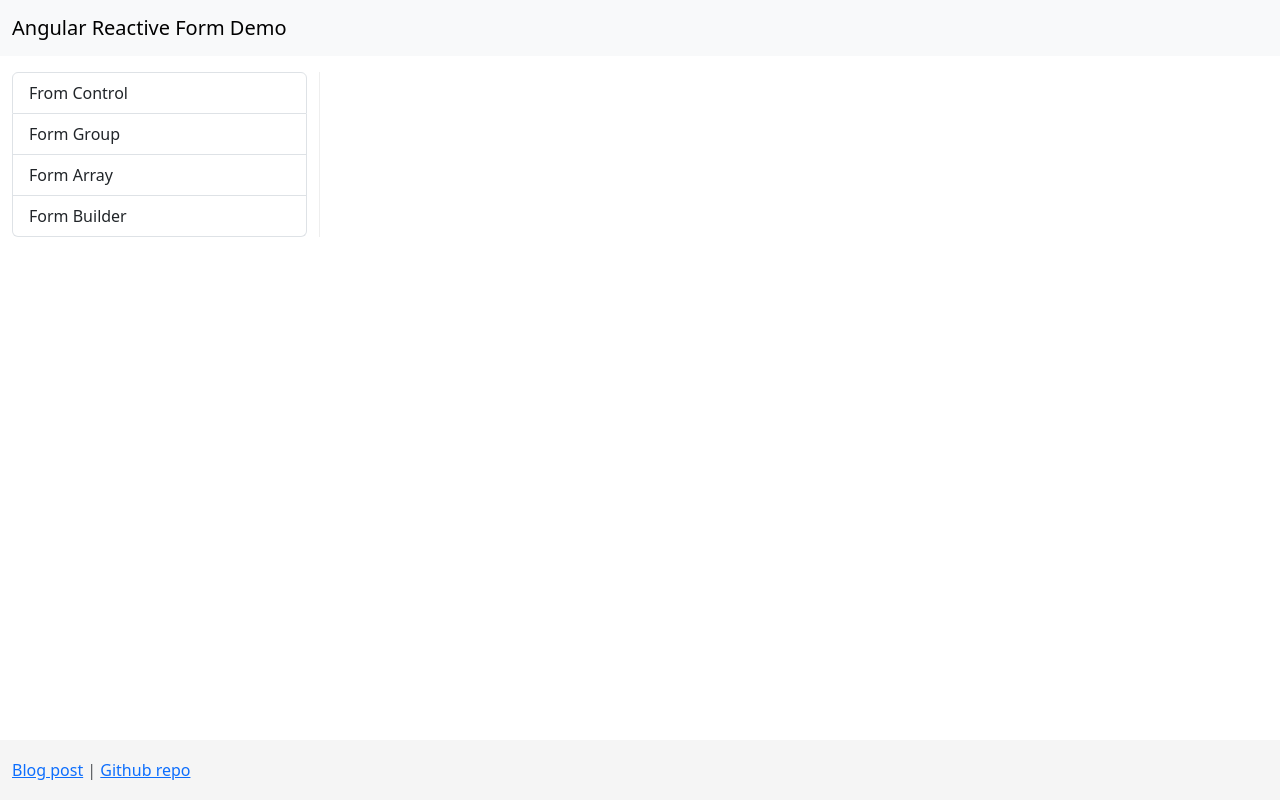
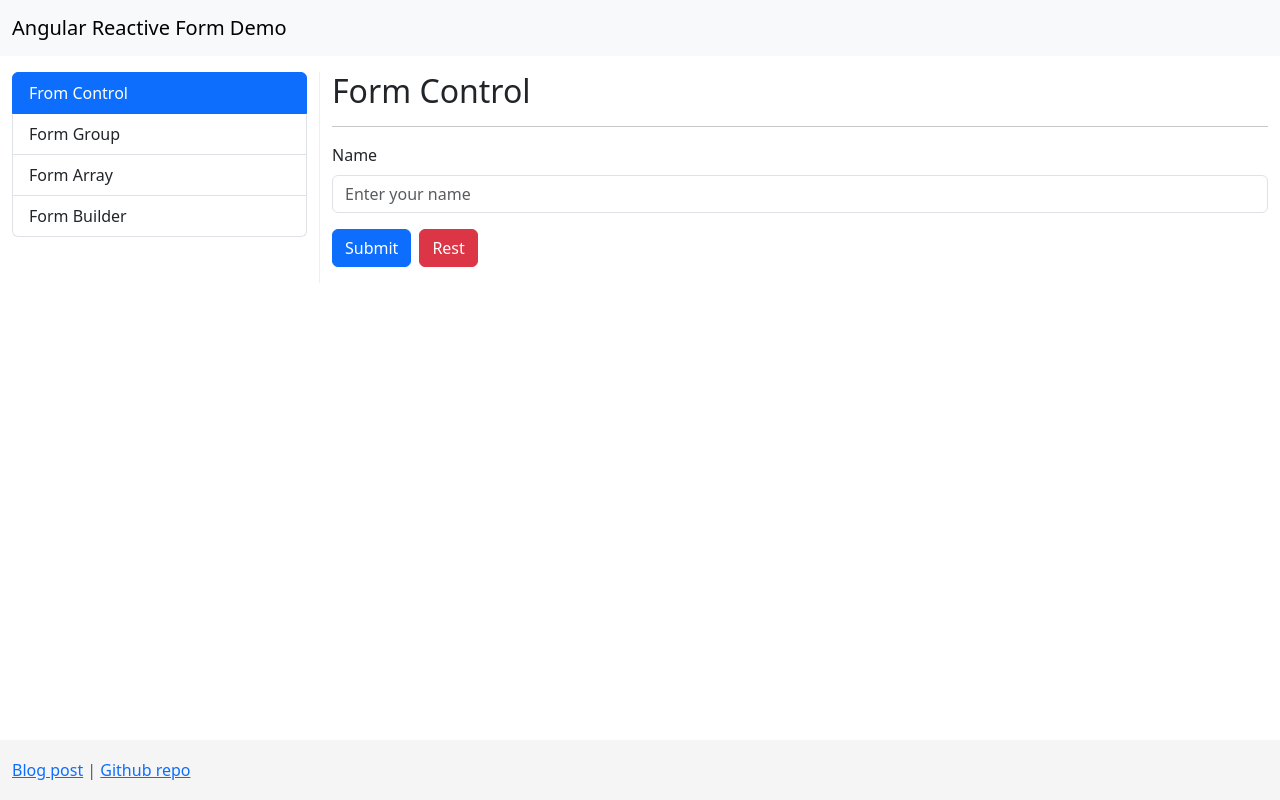
Before and after one commit to roc41d/angular-reactive-form-demo, an Angular app: page /form-control in a window 1280 px wide. Before the commit this address led to /. Built offline with nearby package versions, Linux system fonts and the light colour scheme.

Commit message:
(form-control): demo app for form control

```diff
--- a/src/app/app.routes.ts
+++ b/src/app/app.routes.ts
@@ -2,8 +2,13 @@ import { Routes } from '@angular/router';
 
 export const routes: Routes = [
     {
+        path: 'form-control',
+        loadComponent: () =>
+            import('./form-control/form-control.component').then((comp => comp.FormControlComponent))
+    },
+    {
         path: '',
-        redirectTo: '',
+        redirectTo: 'form-control',
         pathMatch: 'full'
     }
 ];
--- /dev/null
+++ b/src/app/form-control/form-control.component.ts
@@ -0,0 +1,27 @@
+import { Component } from '@angular/core';
+import { FromControlFormComponent } from "./ui/form-control-form.component";
+
+@Component({
+    standalone: true,
+    selector: 'app-from-control',
+    template: `
+        <h2>Form Control</h2>
+        <hr>
+        <app-form-control-form (submit)="handleSubmit($event)"></app-form-control-form>
+
+        @if (formInput) {
+            <div class=" mt-3">
+                <h5>Hello, {{formInput}}</h5>
+            </div>
+        }
+    `,
+    imports: [FromControlFormComponent]
+})
+
+export class FormControlComponent {
+    formInput!: string | null;
+
+    handleSubmit(formValue: string | null) {
+        this.formInput = formValue;
+    }
+}
--- /dev/null
+++ b/src/app/form-control/ui/form-control-form.component.ts
@@ -0,0 +1,34 @@
+import { Component, EventEmitter, Output } from "@angular/core";
+import { FormControl, FormsModule, ReactiveFormsModule } from "@angular/forms";
+
+@Component({
+    standalone: true,
+    selector: 'app-form-control-form',
+    template: `
+        <div class="mb-3">
+            <label for="nameFormControlInput1" class="form-label">Name</label>
+            <input [formControl]="nameControl" type="text" class="form-control" id="nameFormControlInput" placeholder="Enter your name">
+        </div>
+        <div class="mb-3">
+            <button (click)="handleSubmit()" type="button" class="btn btn-primary">Submit</button>
+            <button (click)="resetFormValue()" type="button" class="btn btn-danger ms-2">Rest</button>
+        </div>
+    `,
+    imports: [ReactiveFormsModule]
+})
+
+export class FromControlFormComponent {
+    @Output() submit = new EventEmitter<string | null>();
+
+    nameControl = new FormControl('');
+
+    handleSubmit() {
+        this.submit.emit(this.nameControl.value)
+    }
+
+    resetFormValue() {
+        this.nameControl.reset();
+        this.handleSubmit();
+    }
+
+}
--- a/src/app/shared/ui/side-bar.component.ts
+++ b/src/app/shared/ui/side-bar.component.ts
@@ -9,6 +9,7 @@ import { RouterModule } from '@angular/router';
         @for (link of links; track $index) {
             <a
                 [routerLink]="link.route"
+                routerLinkActive="active"
                 class="list-group-item list-group-item-action"
                 aria-current="true">
 
```
